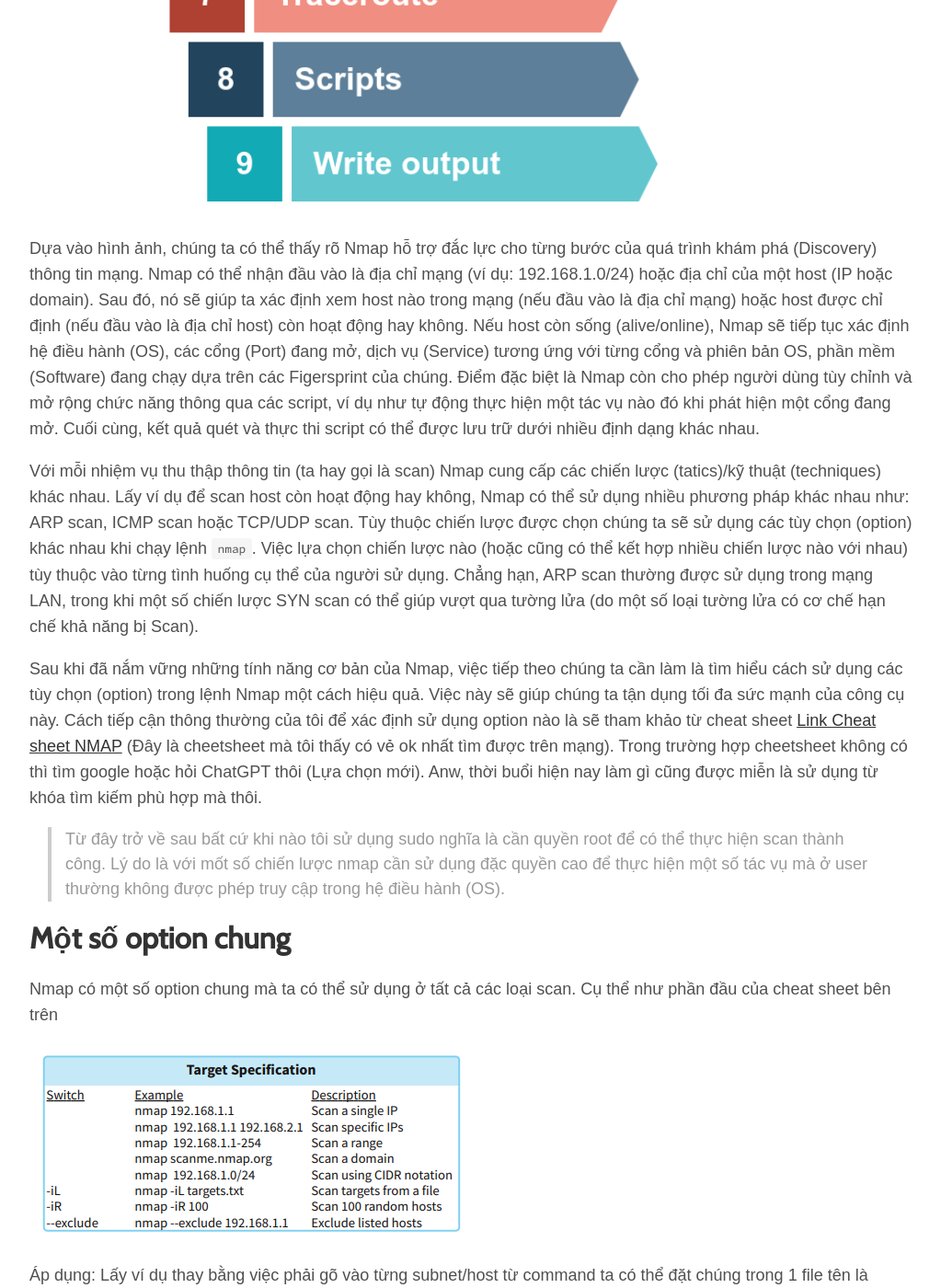
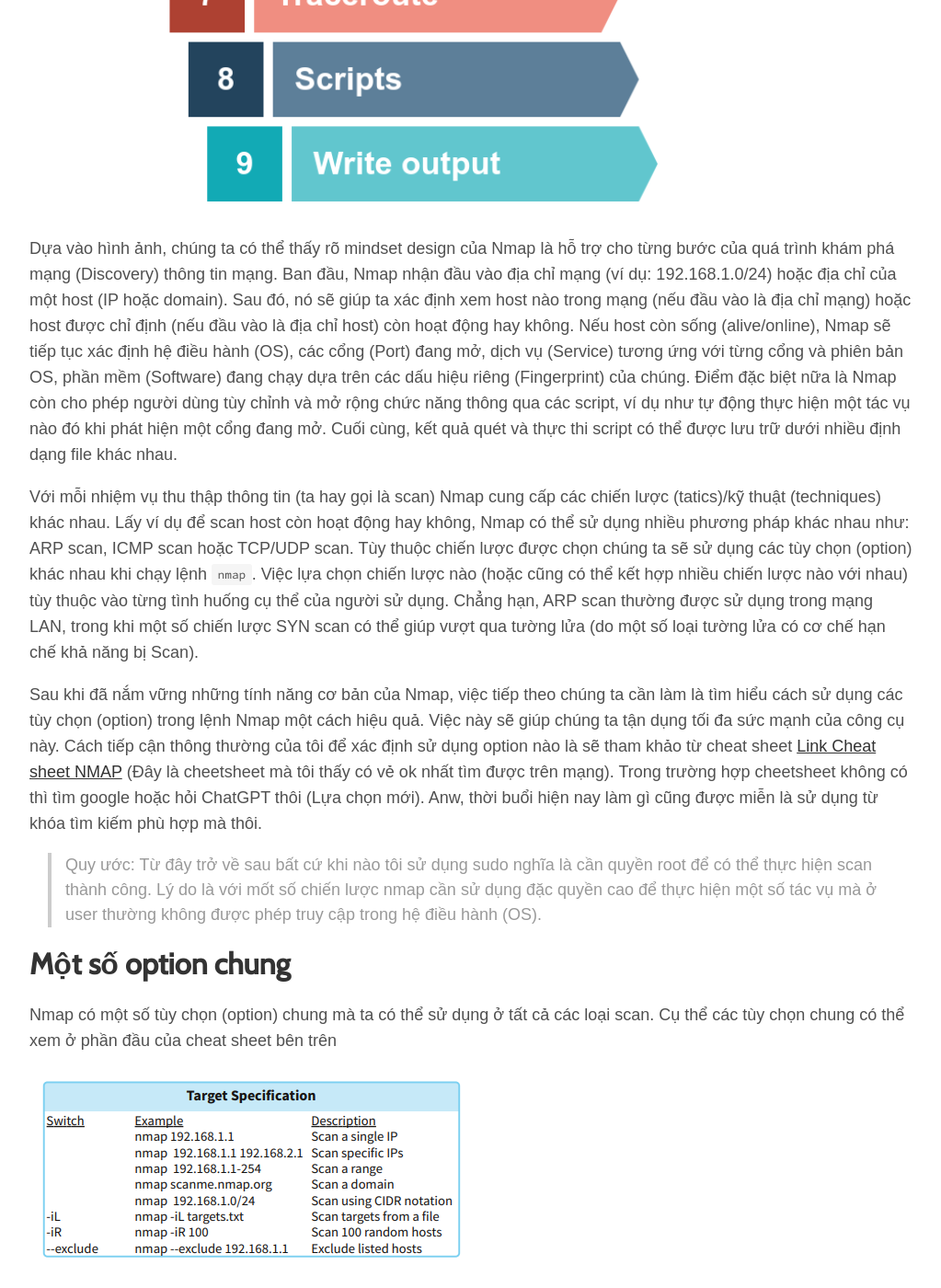
Before and after one commit to vietcf/vietchoi, a Jekyll site: the page built from _posts/2023-02-26-tong-hop-tat-cac-ky-thuat-scan-trong-nmap.md, in a window 1280 px wide and 1400 px high, scrolled down 1528 px. Shown: the whole window at 92% size, without its empty margins (128-1151 px from the left). Built offline with Jekyll 4.4.1, drawn with Linux system fonts in a browser that asks for light colours; some web fonts are replaced; some of the changed text lies outside the part shown.

Commit message:
Update nmap

````diff
--- a/_posts/2023-02-26-tong-hop-tat-cac-ky-thuat-scan-trong-nmap.md
+++ b/_posts/2023-02-26-tong-hop-tat-cac-ky-thuat-scan-trong-nmap.md
@@ -14,21 +14,21 @@
 
 ![nmap feature]({{site.url}}/assets/img/2023/02/26/nmap_feature.PNG)
 
-Dựa vào hình ảnh, chúng ta có thể thấy rõ Nmap hỗ trợ đắc lực cho từng bước của quá trình khám phá (Discovery) thông tin mạng. Nmap có thể nhận đầu vào là địa chỉ mạng (ví dụ: 192.168.1.0/24) hoặc địa chỉ của một host (IP hoặc domain). Sau đó, nó sẽ giúp ta xác định xem host nào trong mạng (nếu đầu vào là địa chỉ mạng) hoặc host được chỉ định (nếu đầu vào là địa chỉ host) còn hoạt động hay không. Nếu host còn sống (alive/online), Nmap sẽ tiếp tục xác định hệ điều hành (OS), các cổng (Port) đang mở, dịch vụ (Service) tương ứng với từng cổng và phiên bản OS, phần mềm (Software) đang chạy dựa trên các Figersprint của chúng. Điểm đặc biệt là Nmap còn cho phép người dùng tùy chỉnh và mở rộng chức năng thông qua các script, ví dụ như tự động thực hiện một tác vụ nào đó khi phát hiện một cổng đang mở. Cuối cùng, kết quả quét và thực thi script có thể được lưu trữ dưới nhiều định dạng khác nhau.
+Dựa vào hình ảnh, chúng ta có thể thấy rõ mindset design của Nmap là hỗ trợ cho từng bước của quá trình khám phá mạng (Discovery) thông tin mạng. Ban đầu, Nmap nhận đầu vào địa chỉ mạng (ví dụ: 192.168.1.0/24) hoặc địa chỉ của một host (IP hoặc domain). Sau đó, nó sẽ giúp ta xác định xem host nào trong mạng (nếu đầu vào là địa chỉ mạng) hoặc host được chỉ định (nếu đầu vào là địa chỉ host) còn hoạt động hay không. Nếu host còn sống (alive/online), Nmap sẽ tiếp tục xác định hệ điều hành (OS), các cổng (Port) đang mở, dịch vụ (Service) tương ứng với từng cổng và phiên bản OS, phần mềm (Software) đang chạy dựa trên các dấu hiệu riêng (Fingerprint) của chúng. Điểm đặc biệt nữa là Nmap còn cho phép người dùng tùy chỉnh và mở rộng chức năng thông qua các script, ví dụ như tự động thực hiện một tác vụ nào đó khi phát hiện một cổng đang mở. Cuối cùng, kết quả quét và thực thi script có thể được lưu trữ dưới nhiều định dạng file khác nhau.
 
 Với mỗi nhiệm vụ thu thập thông tin (ta hay gọi là scan) Nmap cung cấp các chiến lược (tatics)/kỹ thuật (techniques) khác nhau. Lấy ví dụ để scan host còn hoạt động hay không, Nmap có thể sử dụng nhiều phương pháp khác nhau như: ARP scan, ICMP scan hoặc TCP/UDP scan. Tùy thuộc chiến lược được chọn chúng ta sẽ sử dụng các tùy chọn (option) khác nhau khi chạy lệnh ```nmap```. Việc lựa chọn chiến lược nào (hoặc cũng có thể kết hợp nhiều chiến lược nào với nhau) tùy thuộc vào từng tình huống cụ thể của người sử dụng. Chẳng hạn, ARP scan thường được sử dụng trong mạng LAN, trong khi một số chiến lược SYN scan có thể giúp vượt qua tường lửa (do một số loại tường lửa có cơ chế hạn chế khả năng bị Scan).
 
 Sau khi đã nắm vững những tính năng cơ bản của Nmap, việc tiếp theo chúng ta cần làm là tìm hiểu cách sử dụng các tùy chọn (option) trong lệnh Nmap một cách hiệu quả. Việc này sẽ giúp chúng ta tận dụng tối đa sức mạnh của công cụ này. Cách tiếp cận thông thường của tôi để xác định sử dụng option nào là sẽ tham khảo từ cheat sheet [Link Cheat sheet NMAP]({{site.url}}/assets/img/2023/02/26/nmap_cheet_sheet_v7.pdf) (Đây là cheetsheet mà tôi thấy có vẻ ok nhất tìm được trên mạng). Trong trường hợp cheetsheet không có thì tìm google hoặc hỏi ChatGPT thôi (Lựa chọn mới). Anw, thời buổi hiện nay làm gì cũng được miễn là sử dụng từ khóa tìm kiếm phù hợp mà thôi.
 
->Từ đây trở về sau bất cứ khi nào tôi sử dụng sudo nghĩa là cần quyền root để có thể thực hiện scan thành công. Lý do là với mốt số chiến lược nmap cần sử dụng đặc quyền cao để thực hiện một số tác vụ mà ở user thường không được phép truy cập trong hệ điều hành (OS).
+>Quy ước: Từ đây trở về sau bất cứ khi nào tôi sử dụng sudo nghĩa là cần quyền root để có thể thực hiện scan thành công. Lý do là với mốt số chiến lược nmap cần sử dụng đặc quyền cao để thực hiện một số tác vụ mà ở user thường không được phép truy cập trong hệ điều hành (OS).
 
 # Một số option chung
 
-Nmap có một số option chung mà ta có thể sử dụng ở tất cả các loại scan. Cụ thể như phần đầu của cheat sheet bên trên
+Nmap có một số tùy chọn (option) chung mà ta có thể sử dụng ở tất cả các loại scan. Cụ thể các tùy chọn chung có thể xem ở phần đầu của cheat sheet bên trên
 
 ![common_options]({{site.url}}/assets/img/2023/02/26/common_options.PNG)
 
-Áp dụng: Lấy ví dụ thay bằng việc phải gõ vào từng subnet/host từ command ta có thể đặt chúng trong 1 file tên là **targets.txt** rồi sử option `-iL` để load file này vào nmap scan (Dĩ nhiên scan cái gì ta sẽ kết hợp thêm các options khác), mỗi host/subnet là một dòng. Ví dụ: để scan host alive bằng ARP(-PR) không scan port (-sn) trong mạng LAN ta sử dụng lệnh sau:
+Áp dụng: Lấy ví dụ thay bằng việc phải gõ vào từng subnet/host trong console khi chạy command ta có thể đặt chúng trong 1 file tên là **targets.txt** rồi sử option `-iL` để load file này vào nmap scan, với mỗi host/subnet là một dòng (Dĩ nhiên scan cái gì ta sẽ kết hợp thêm các options khác nữa, các option khác sẽ nói sau). Để minh họa tôi thử scan host alive bằng ARP(-PR) không scan port (-sn) trong mạng LAN với lệnh sau:
 
 `sudo nmap -PR -sn -iL targets.txt`
 
@@ -83,7 +82,7 @@
 
 ### Scan OS
 
-Nmap cũng hỗ trợ ta xác định OS của target dựa trên finger sprint của OS. Có thể sử dụng cú pháp sau để sử dụng tính năng này
+Nmap cũng hỗ trợ ta xác định OS của target dựa trên fingerprint của OS. Có thể sử dụng cú pháp sau để sử dụng tính năng này
 
 `nmap -O <target>`
 
@@ -94,7 +93,6 @@
 `sudo nmap -sV --version-intensity 9 <target>`
 
 Trong đó: `-sV`: Là option chỉ ra rằng nmap sẽ scan detect service .`--version-intensity [0-9]` là option để tăng mức độ chi tiết của thông tin liên quan tới dịch vụ ta thực hiện scan. Chỉ số càng cao mức độ chi thông tin chi tiết càng nhiều.
-
 
 ### NSE script trong nmap
 
````
Also changed, not shown: other parts of _posts/2023-02-26-tong-hop-tat-cac-ky-thuat-scan-trong-nmap.md (+5 -6 lines).
